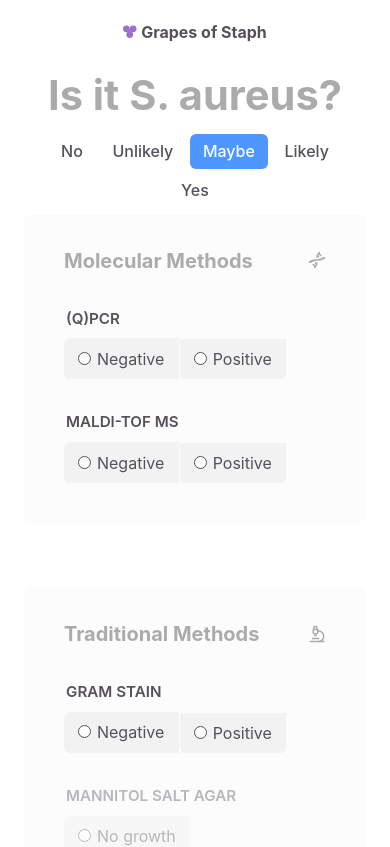
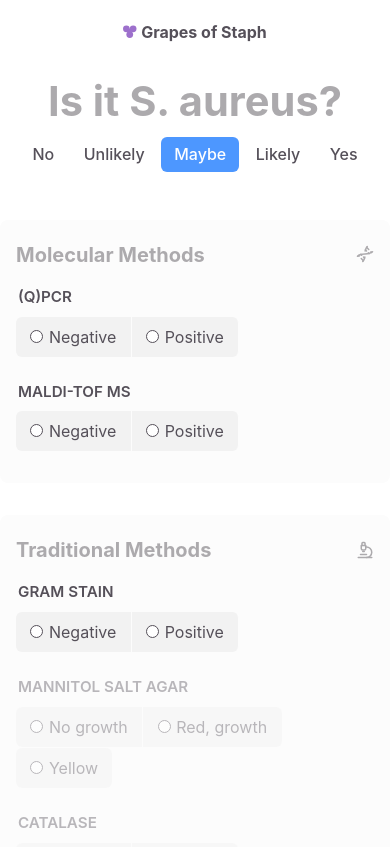
Before and after one commit to davbl/grapes-of-staph, a React (Vite) app: page / in a window 390 px wide. Shown: the top 847 px of the page. Built offline with nearby package versions, Linux system fonts and the light colour scheme.

Commit message:
Updated styles

```diff
--- a/src/index.css
+++ b/src/index.css
@@ -23,23 +23,30 @@ body {
   /* place-items: center; */
   min-width: 320px;
   min-height: 100vh;
+  overflow-y: visible;
 }
 
 #root {
-  margin: 0rem 1.5rem;
+  margin: 0rem 1.5rem 0rem 1.5rem;
   display: flex;
   flex-direction: column;
   flex-grow: 1;
   min-height: 100vh;
 }
 
-/* Logo */
 header {
   display: flex;
   justify-content: center;
   align-items: center;
   gap: 0.28rem;
+  /* margin-bottom: 1rem; */
 
+  /* svg {
+    padding-bottom: 0.5px;
+  } */
+}
+
+/* Logo */
 h1 {
   font-size: 1em;
   font-weight: 700;
@@ -48,11 +55,7 @@ header {
   text-align: center;
 }
 
-  /* svg {
-    padding-bottom: 0.5px;
-  } */
-}
-
+/* Applies to all icons - in logo, and lucide icons */
 svg {
   padding-bottom: 0.7px;
 }
@@ -69,26 +72,39 @@ main {
   /* margin: 1.5rem; */
 }
 
-/* section {
-  display: flex;
-  flex-direction: column;
-  align-items: center;
-} */
-
+/* Hero text + Result */
 .hero {
   display: flex;
   flex-direction: column;
-  gap: 0.1rem;
+  /* gap: 0.1rem; */
+  position: relative;
+  overflow-y: visible;
+  padding-top: 1.2rem;
+}
+
 /* Hero text */
 h2 {
   margin: 0;
   font-size: 2.6rem;
   color: var(--grey-text-color);
   text-align: center;
-  }
+  line-height: 90%;
 }
 
 /* RESULT */
+
+.sticky-container {
+  position: sticky;
+  top: 0;
+  z-index: 1000;
+  background-color: white;
+  /* align-self: flex-start; */
+  /* justify-self: flex-start; */
+  background-color: rgba(255, 255, 255, 0);
+  backdrop-filter: blur(50px);
+  -webkit-backdrop-filter: blur(50px);
+}
+
 ol {
   display: flex;
   flex-wrap: wrap;
@@ -97,7 +113,8 @@ ol {
   list-style-type: none;
   padding: 0;
   font-weight: 500;
-  margin: 0.35rem 0;
+  padding: 1rem 0;
+  margin: 0;
 }
 
 li {
@@ -141,6 +158,7 @@ li {
 .method-category {
   flex: 1;
   max-width: 364px;
+  min-width: 364px;
   /* width: 40%; */
   display: flex;
   flex-direction: column;
@@ -156,6 +174,7 @@ li {
   align-items: center;
 }
 
+/* Methods header */
 h3 {
   margin: 0;
   color: var(--grey-text-color);
@@ -186,28 +205,58 @@ fieldset label:first-of-type {
 }
 
 fieldset label:nth-of-type(2) {
+  border-left: 1px solid var(--card-bg-color);
   border-right: 1px solid var(--card-bg-color);
-  border-left: 1px solid var(--card-bg-color);
 }
 
 /* Last label in the fieldset with rounded corners on right side */
 fieldset label:last-of-type {
+  border-top-right-radius: 6px;
   border-bottom-right-radius: 6px;
-  border-top-right-radius: 6px;
 }
 
 /* Adjust rounded corners when radio items wrap on mobile */
 @media (max-width: 390px) {
   fieldset label:nth-of-type(2) {
+    border-top-right-radius: 6px;
     border-bottom-right-radius: 6px;
-    border-top-right-radius: 6px;
   }
 
-  fieldset label:last-of-type {
+  fieldset label:nth-of-type(3) {
+    border-top: 1px solid var(--card-bg-color);
+    border-top-left-radius: 6px;
+    border-top-right-radius: 6px;
     border-bottom-right-radius: 6px;
     border-bottom-left-radius: 6px;
-    border-top-right-radius: 0px;
-    border-top: 1px solid var(--card-bg-color);
+  }
+}
+
+@media (max-width: 492px) {
+  .controls {
+    width: 100%;
+  }
+  .method-category {
+    min-width: 250px;
+    padding: 1.25rem 1rem 2rem 1rem;
+    gap: 1rem;
+  }
+
+  .radios-column {
+    gap: 1.5rem;
+  }
+}
+
+@media (max-width: 999px) {
+  #root {
+    margin: 0rem 0rem 2rem 0rem;
+  }
+
+  main {
+    gap: 2rem;
+  }
+
+  .controls {
+    gap: 2rem;
   }
 }
 
@@ -228,6 +277,13 @@ label {
   display: flex;
   align-items: center;
   transition: background-color 0.1s ease-in-out;
+}
+
+label:hover {
+  input {
+    background-color: #f2e5ff;
+    /* transition: all 0.1s ease-in-out; */
+  }
 }
 
 /* Change bg color of radio item when the input inside is checked */
@@ -277,10 +333,10 @@ span {
   pointer-events: none;
 }
 
-.enabled {
+/* .enabled {
   opacity: 1;
   pointer-events: all;
-}
+} */
 
 .reset-btn {
   background-color: #f5f5f5;
@@ -297,6 +353,7 @@ span {
   font-weight: 500;
   font-size: 1rem;
   align-self: center;
+  /* margin-bottom: 1rem; */
 }
 
 .reset-btn:hover {
```
Lines whose indentation alone changed are shown as unchanged.
